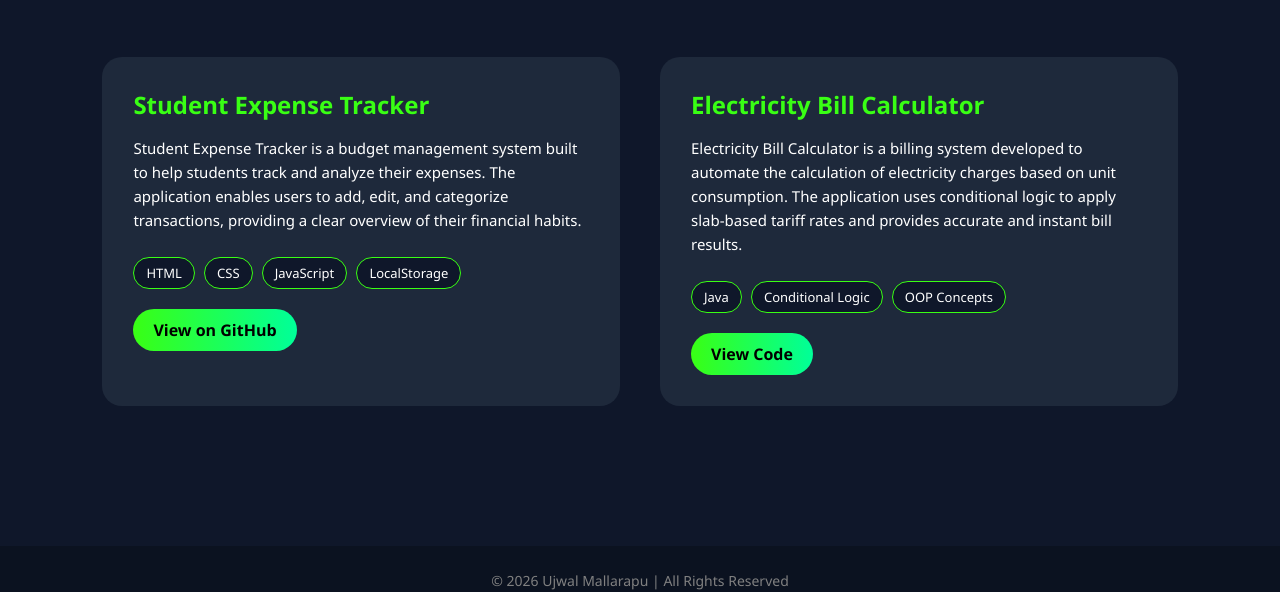
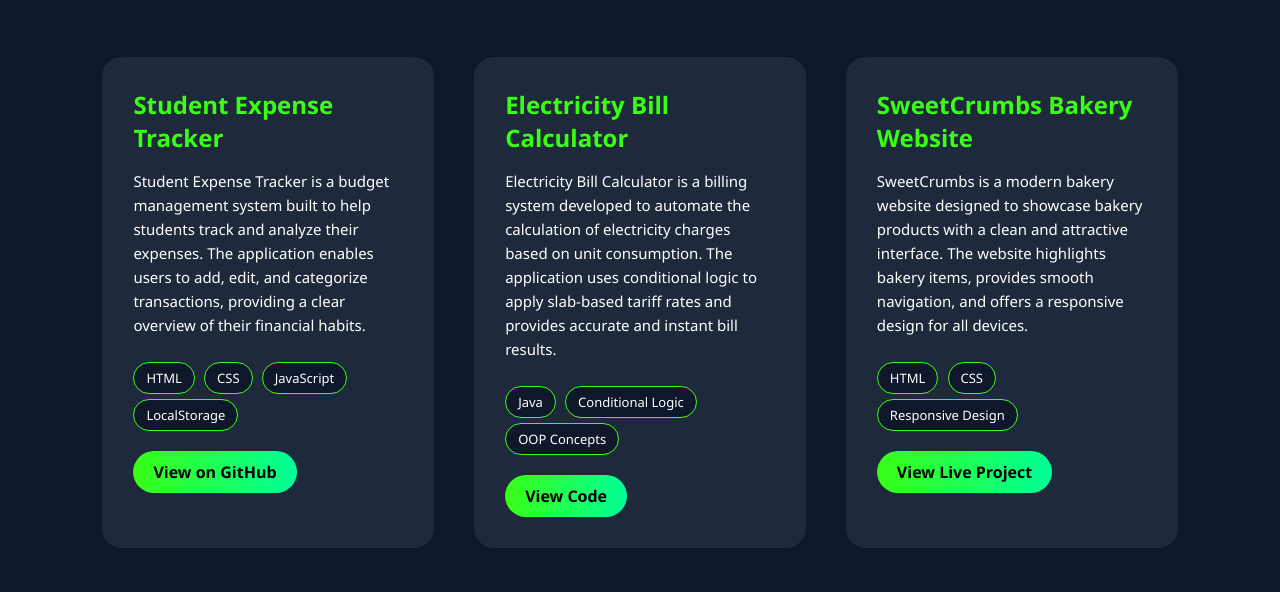
Before and after one commit to ujwal-224/portfolio, a plain HTML site: page project.html in a window 1280 px wide. Shown: the part 216-808 px from the top of the page. Drawn offline with Linux system fonts and the light colour scheme.

Commit message:
Add SweetCrumbs Bakery project card to project.html
Added a new project card for SweetCrumbs Bakery website, including description, technologies used, and a link to the live project.

```diff
--- a/project.html
+++ b/project.html
@@ -196,7 +196,31 @@
                 View Code
             </a>
         </div>
+        <!-- Project 3 -->
+<div class="project-card">
 
+    <h2>SweetCrumbs Bakery Website</h2>
+
+    <p>
+        SweetCrumbs is a modern bakery website designed to showcase bakery
+        products with a clean and attractive interface. The website highlights
+        bakery items, provides smooth navigation, and offers a responsive
+        design for all devices.
+    </p>
+
+    <div class="tech">
+        <span>HTML</span>
+        <span>CSS</span>
+        <span>Responsive Design</span>
+    </div>
+
+    <a href="https://ujwal-224.github.io/SweetCrumbs/"
+       target="_blank"
+       class="project-btn">
+       View Live Project
+    </a>
+
+</div>
     </div>
 
 </section>
```
